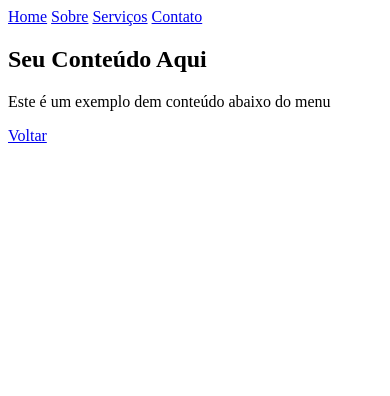
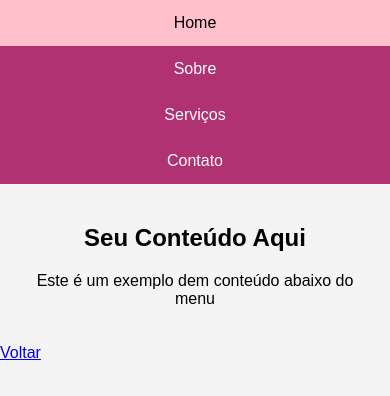
Before and after one commit to vinaoprogramation/menus, a plain HTML site: page menuresponsivo.html in a window 390 px wide. Drawn offline with Linux system fonts and the light colour scheme.

Commit message:
menu responsivo

```diff
--- a/menuresponsivo.html
+++ b/menuresponsivo.html
@@ -1,10 +1,58 @@
 <!DOCTYPE html>
 <html lang="en">
+
 <head>
     <meta charset="UTF-8">
     <meta name="viewport" content="width=device-width, initial-scale=1.0">
     <title>Menu Responsivo</title>
+    <style>
+        body {
+            font-family: Arial, sans-serif;
+            margin: 0;
+            background-color: #f4f4f4;
+        }
+
+        nav {
+            background-color: rgb(177, 50, 114);
+            overflow: hidden;
+            text-align: center;
+        }
+
+        nav a {
+            display: block;
+            color: white;
+            padding: 14px 20px;
+            text-decoration: none;
+            float: left;
+            /* Para alinhar os itens horizontalmente */
+        }
+
+        nav a:hover {
+            background-color: pink;
+            color: black;
+        }
+
+        /* Limpa o float */
+        /* nav::after {
+content: "";
+clear: both;
+display: table;
+} */
+
+        .principal {
+            padding: 20px;
+            text-align: center;
+        }
+
+        @media screen and (max-width: 600px){
+            nav a{
+                float: none;
+                text-align: center;
+            }
+        }
+    </style>
 </head>
+
 <body>
 
     <nav>
@@ -23,4 +71,5 @@
         <a href="index.html">Voltar</a>
     </footer>
 </body>
+
 </html>
```
